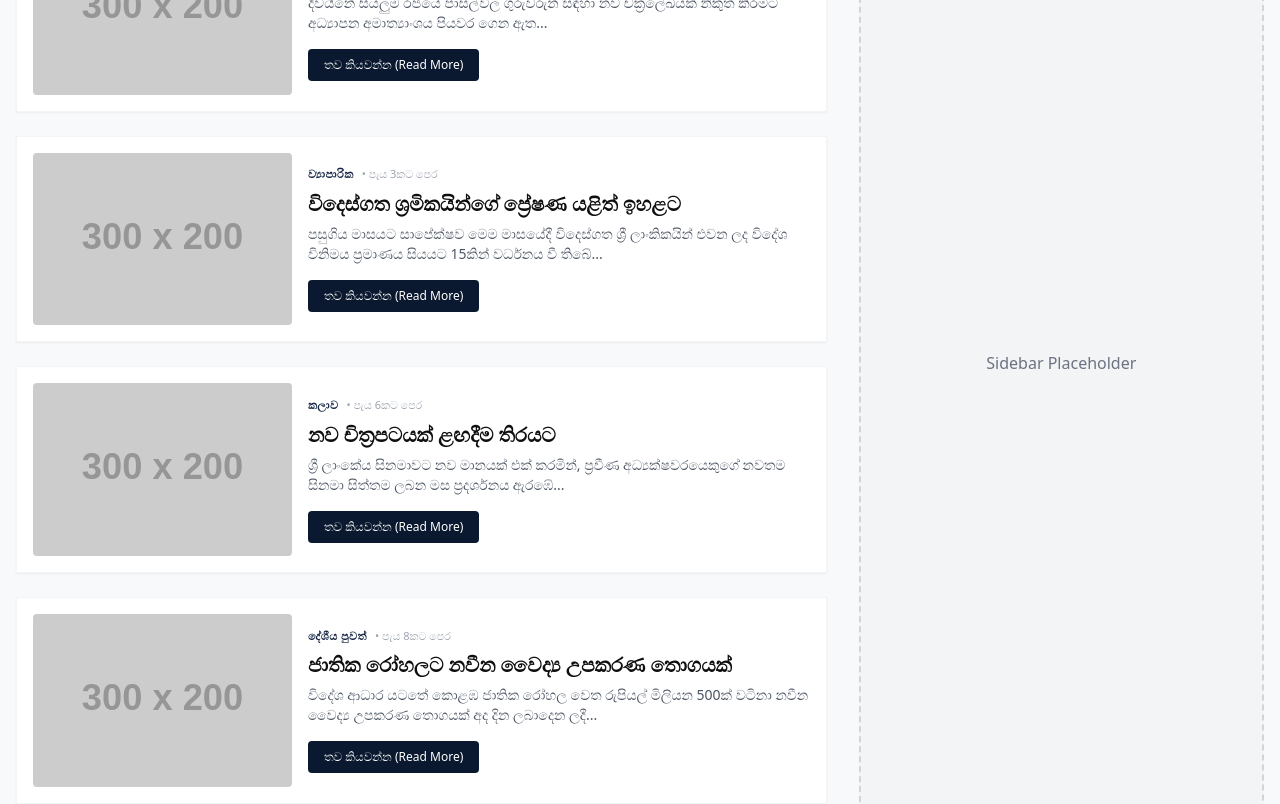
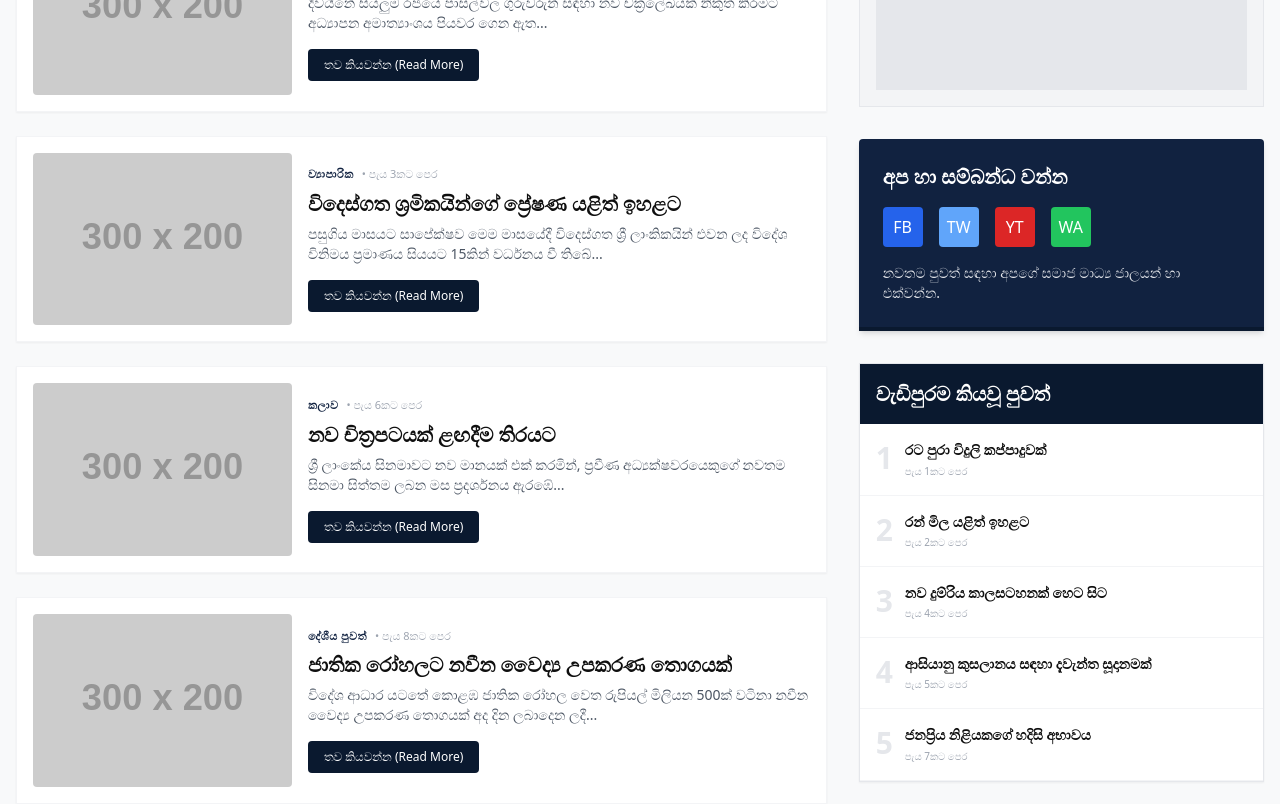
Before and after one commit to Sbasnayaka/ECN, a React (Vite) app: page / in a window 1280 px wide. Shown: the part 940-1744 px from the top of the page. Built offline with nearby package versions, Linux system fonts and the light colour scheme.

Commit message:
feat(ui): complete Phase 3 Right Sidebar integration

```diff
--- a/src/App.jsx
+++ b/src/App.jsx
@@ -5,6 +5,7 @@ import Footer from './components/Footer';
 import HeroGrid from './components/HeroGrid';
 
 import NewsFeed from './components/NewsFeed';
+import RightSidebar from './components/RightSidebar';
 
 // Placeholder imports for pages
 const Home = () => (
@@ -17,11 +18,9 @@ const Home = () => (
           <NewsFeed />
         </div>
 
-        {/* Right Column: Sidebar (To be built next) */}
+        {/* Right Column: Sidebar */}
         <div className="lg:w-1/3">
-          <div className="bg-gray-100 p-4 rounded h-full min-h-[500px] flex items-center justify-center border-2 border-dashed border-gray-300">
-            <span className="text-gray-500 font-medium">Sidebar Placeholder</span>
-          </div>
+          <RightSidebar />
         </div>
       </div>
     </div>
--- /dev/null
+++ b/src/components/RightSidebar.jsx
@@ -0,0 +1,71 @@
+import { Link } from 'react-router-dom';
+
+const RightSidebar = () => {
+    // Mock data for the most read articles
+    const mostRead = [
+        { id: 8, title: "රට පුරා විදුලි කප්පාදුවක්", time: "පැය 1කට පෙර" },
+        { id: 9, title: "රන් මිල යළිත් ඉහළට", time: "පැය 2කට පෙර" },
+        { id: 10, title: "නව දුම්රිය කාලසටහනක් හෙට සිට", time: "පැය 4කට පෙර" },
+        { id: 11, title: "ආසියානු කුසලානය සඳහා දැවැන්ත සූදානමක්", time: "පැය 5කට පෙර" },
+        { id: 12, title: "ජනප්‍රිය නිළියකගේ හදිසි අභාවය", time: "පැය 7කට පෙර" }
+    ];
+
+    return (
+        <aside className="w-full flex flex-col gap-8">
+
+            {/* Ad Space 1 (Top Square) */}
+            <div className="bg-gray-100 p-4 shrink-0 flex items-center justify-center border border-gray-200">
+                <div className="w-full h-[250px] bg-gray-200 flex items-center justify-center text-gray-400 text-sm">
+                    Advertisement Space (300x250)
+                </div>
+            </div>
+
+            {/* Social Connect Widget */}
+            <div className="bg-ecn-navy text-white p-6 shadow-md rounded-t border-b-4 border-ecn-dark-blue">
+                <h3 className="text-xl font-bold mb-4">අප හා සම්බන්ධ වන්න</h3>
+                <div className="flex gap-4 mb-4">
+                    {/* Placeholder colored boxes for social icons */}
+                    <div className="w-10 h-10 bg-blue-600 rounded flex items-center justify-center cursor-pointer hover:bg-blue-700 transition">FB</div>
+                    <div className="w-10 h-10 bg-blue-400 rounded flex items-center justify-center cursor-pointer hover:bg-blue-500 transition">TW</div>
+                    <div className="w-10 h-10 bg-red-600 rounded flex items-center justify-center cursor-pointer hover:bg-red-700 transition">YT</div>
+                    <div className="w-10 h-10 bg-green-500 rounded flex items-center justify-center cursor-pointer hover:bg-green-600 transition">WA</div>
+                </div>
+                <p className="text-sm text-gray-200">නවතම පුවත් සඳහා අපගේ සමාජ මාධ්‍ය ජාලයන් හා එක්වන්න.</p>
+            </div>
+
+            {/* Most Read (Trending) Section */}
+            <div className="bg-white border border-gray-200 shadow-sm">
+                <h3 className="text-xl font-bold p-4 bg-ecn-dark-blue text-white">වැඩිපුරම කියවූ පුවත්</h3>
+                <div className="flex flex-col">
+                    {mostRead.map((article, index) => (
+                        <Link
+                            key={article.id}
+                            to={`/article/${article.id}`}
+                            className="flex gap-3 p-4 border-b border-gray-100 hover:bg-gray-50 transition-colors group"
+                        >
+                            <div className="text-3xl font-black text-gray-200 group-hover:text-ecn-navy transition-colors">
+                                {index + 1}
+                            </div>
+                            <div className="flex flex-col justify-center">
+                                <h4 className="font-bold text-sm leading-snug group-hover:text-ecn-dark-blue transition-colors">
+                                    {article.title}
+                                </h4>
+                                <span className="text-gray-400 text-[10px] mt-1">{article.time}</span>
+                            </div>
+                        </Link>
+                    ))}
+                </div>
+            </div>
+
+            {/* Ad Space 2 (Skyscraper) */}
+            <div className="bg-gray-100 p-4 shrink-0 flex items-center justify-center border border-gray-200">
+                <div className="w-full h-[600px] bg-gray-200 flex items-center justify-center text-gray-400 text-sm">
+                    Advertisement Space (300x600)
+                </div>
+            </div>
+
+        </aside>
+    );
+};
+
+export default RightSidebar;
```
